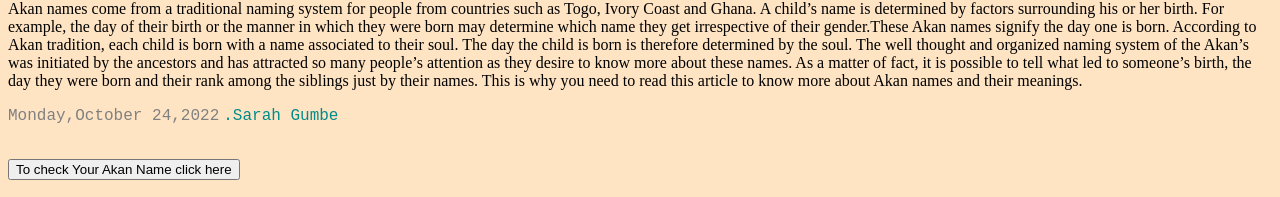
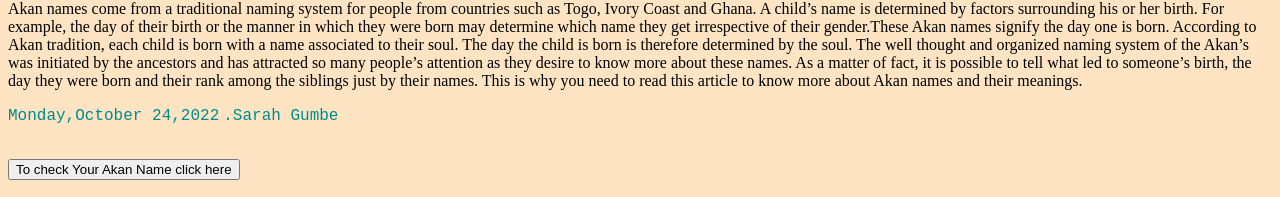
Before and after one commit to sarahgumbe/myAkhanNames, a plain HTML site: page index.html in a window 1280 px wide. Shown: the part 255-452 px from the top of the page. Drawn offline with Linux system fonts and the light colour scheme; a script that the page names is missing.

Commit message:
modified style.css

```diff
--- a/style.css
+++ b/style.css
@@ -8,7 +8,7 @@ ul {
     color: red;
 }
 p7 {
-    color: grey;
+    color: darkcyan;
 }
 p9 {
     color:darkcyan;
```
